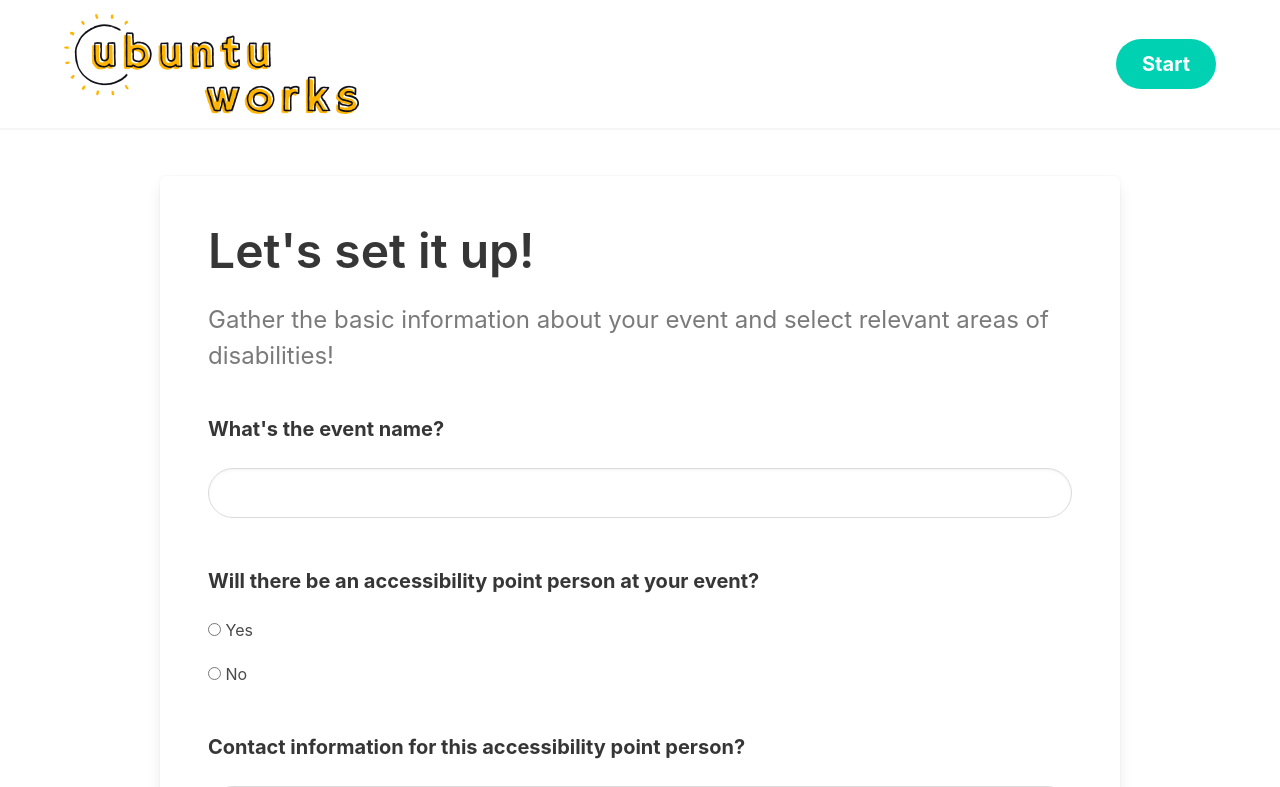
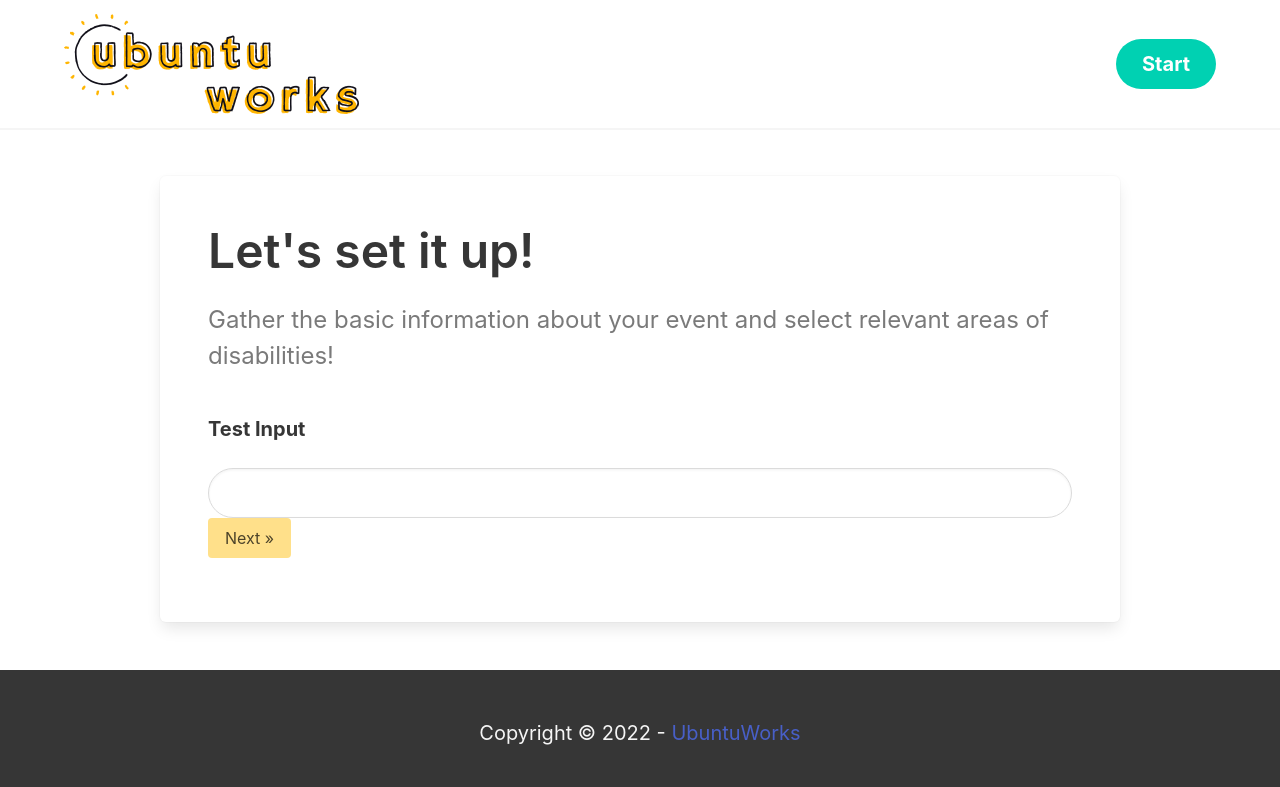
Before and after one commit to Carms-dev/vue-ubuntuworks, a Vue app: page /reports/new in a window 1280 px wide. Shown: the top 787 px of the page. Built offline with nearby package versions, Linux system fonts and the light colour scheme.

Commit message:
imported vee-validate and yup and added test input

```diff
--- a/package.json
+++ b/package.json
@@ -21,7 +21,9 @@
     "dart-sass": "^1.25.0",
     "dot-env": "^0.0.1",
     "sass": "^1.52.1",
+    "vee-validate": "^4.6.1",
     "vite": "^2.9.9",
-    "vue-cli-plugin-vuestic-ui": "~1.0.6"
+    "vue-cli-plugin-vuestic-ui": "~1.0.6",
+    "yup": "^0.32.11"
   }
 }
--- a/src/components/StartForm.vue
+++ b/src/components/StartForm.vue
@@ -1,13 +1,28 @@
 <template>
   <!-- Form -->
   <form @submit="onFormSubmit" action="" class="py-4">
-    <div
+    <!-- Test input -->
+    <label
+      for="test-input"
+      class="label is-medium mb-5"
+    >Test Input</label>
+    <div class="control">
+
+      <!-- Text -->
+      <input
+        class="input is-medium is-rounded"
+        id="test-input"
+        type="text"
+      >
+    </div>
+
+    <!-- <div
       class="field"
       v-for="(question, index) in questions"
       :key="question.key"
     >
       <FormQuestion :form="form" :question="question" :index="index" />
-    </div>
+    </div> -->
 
     <!-- Submit -->
     <div class="control">
@@ -20,6 +35,12 @@
 // import db from "../firebaseDb";
 import questions from "../data/basicQuestions.json";
 import FormQuestion from "../components/FormQuestion.vue";
+import { Form, Field } from 'vee-validate';
+import * as Yup from 'yup';
+
+const schema = Yup.object().shape({
+  testInput: Yup.string().required('YOU MUST ENTER DATA, HUMAN.')
+});
 
 const form = questions.reduce((a, v) => (
   {...a, [v.label]: v.initial }
```
Also changed, not shown: 1 other file (tests, documents, lock files or other folders).
